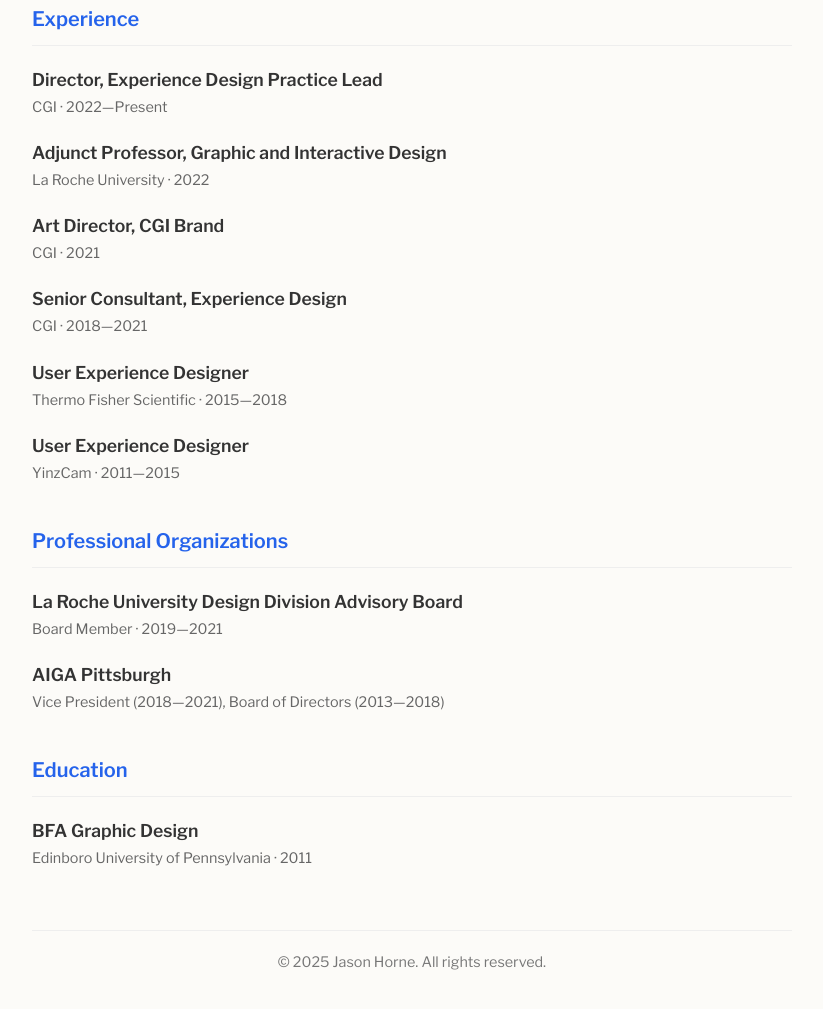
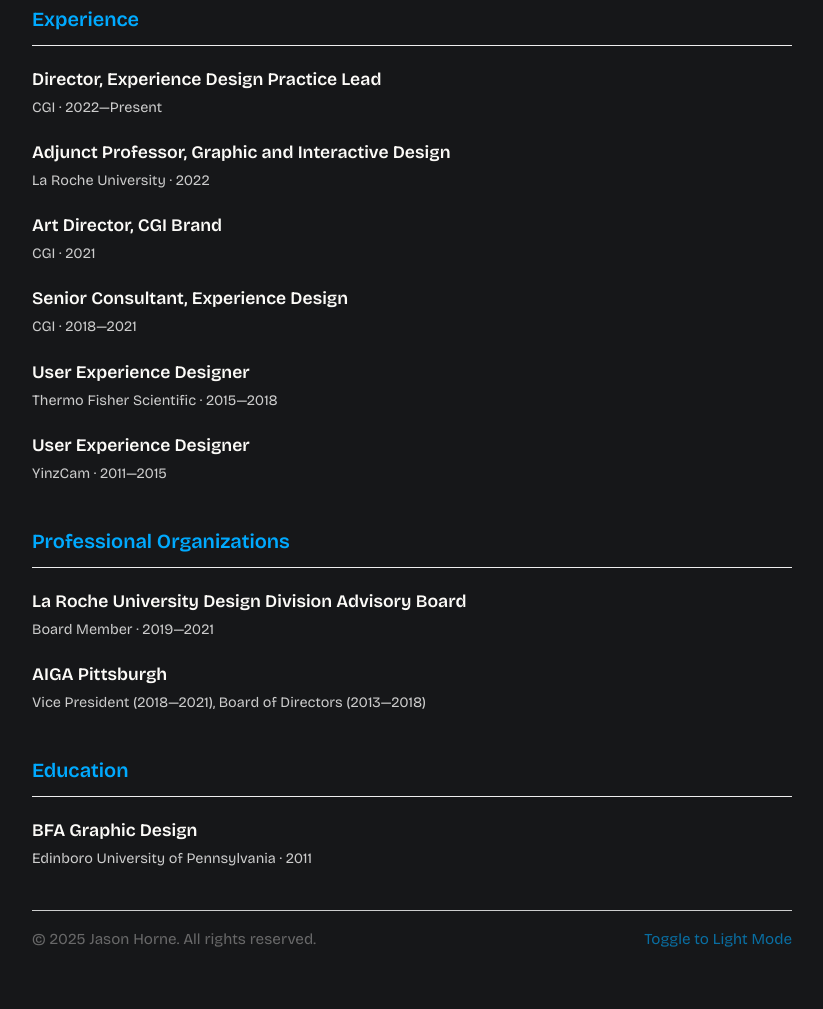
Before and after one commit to jasonrhorne/otis, a plain HTML site: page index.html in a window 1280 px wide. Shown: the part 243-1252 px from the top of the page, without its empty margins (228-1051 px from the left). Drawn offline with nearby package versions, Linux system fonts and the light colour scheme.

Commit message:
Implementing Dark Mode

```diff
--- a/index.html
+++ b/index.html
@@ -9,7 +9,7 @@
     <link rel="stylesheet" href="https://cdnjs.cloudflare.com/ajax/libs/font-awesome/6.0.0-beta3/css/all.min.css">
     <link rel="preconnect" href="https://fonts.googleapis.com">
     <link rel="preconnect" href="https://fonts.gstatic.com" crossorigin>
-    <link href="https://fonts.googleapis.com/css2?family=Libre+Franklin:ital,wght@0,100..900;1,100..900&family=Work+Sans:ital,wght@0,100..900;1,100..900&display=swap" rel="stylesheet">
+    <link href="https://fonts.googleapis.com/css2?family=Bricolage+Grotesque:opsz,wght@12..96,200..800&display=swap" rel="stylesheet">
     <link rel="apple-touch-icon" sizes="180x180" href="/apple-touch-icon.png">
     <link rel="icon" type="image/png" sizes="32x32" href="/favicon-32x32.png">
     <link rel="icon" type="image/png" sizes="16x16" href="/favicon-16x16.png">
@@ -85,13 +85,30 @@
             </section>
         </main>
 
-        <footer>
-            <p>© 2025 Jason Horne. All rights reserved.</p>
-        </footer>
+        <footer class="site-footer">
+  <span>© 2025 Jason Horne. All rights reserved.</span>
+  <a href="#" id="darkModeToggle" class="toggle-link">Toggle Dark Mode</a>
+</footer>
     </div>
     <script src="https://unpkg.com/aos@2.3.1/dist/aos.js"></script>
     <script>
         AOS.init();
     </script>
+    <script>
+      const toggle = document.getElementById('darkModeToggle');
+      function updateToggleText() {
+        const theme = document.documentElement.getAttribute('data-theme');
+        toggle.textContent = theme === 'dark' ? 'Toggle to Light Mode' : 'Toggle to Dark Mode';
+      }
+      toggle.onclick = function(e) {
+        e.preventDefault();
+        const theme = document.documentElement.getAttribute('data-theme');
+        document.documentElement.setAttribute('data-theme', theme === 'dark' ? 'light' : 'dark');
+        updateToggleText();
+      };
+      // Optional: Start in dark mode
+      document.documentElement.setAttribute('data-theme', 'dark');
+      updateToggleText();
+    </script>
 </body>
 </html>
--- a/styles.css
+++ b/styles.css
@@ -6,10 +6,20 @@
 }
 
 body {
-    font-family: 'Libre Franklin', -apple-system, BlinkMacSystemFont, 'Segoe UI', Roboto, Oxygen, Ubuntu, Cantarell, 'Open Sans', 'Helvetica Neue', sans-serif;
+    font-family: 'Bricolage Grotesque', -apple-system, BlinkMacSystemFont, 'Segoe UI', Roboto, Oxygen, Ubuntu, Cantarell, 'Open Sans', 'Helvetica Neue', sans-serif;
     line-height: 1.6;
     color: #333;
     background-color: #FCFBF8;
+    cursor: url('orange-cursor.png') 4 4, auto;
+}
+
+/* Set custom cursor for pointer (e.g., links, buttons) */
+a, button, [role="button"] {
+    cursor: url('orange-cursor-pointer.png') 7 4, pointer;
+  }
+
+a {
+   text-decoration: none;
 }
 
 .container {
@@ -103,6 +113,27 @@ footer {
     color: #777;
 }
 
+.site-footer {
+  display: flex;
+  justify-content: space-between;
+  align-items: center;
+  font-size: 0.95em;
+  opacity: 0.85;
+  margin-top: 2em;
+  padding: 1em 0 0 0;
+  width: 100%;
+}
+
+.site-footer .toggle-link {
+  opacity: 0.7;
+  text-decoration: none;
+  cursor: url('orange-cursor-pointer.png') 7 4, pointer;
+  transition: opacity 0.2s;
+}
+.site-footer .toggle-link:hover {
+  opacity: 1;
+}
+
 /* Responsive styles */
 @media (max-width: 768px) {
     .container {
@@ -139,3 +170,45 @@ footer {
         font-size: 0.85rem;
     }
 }
+
+/* Dark mode styles */
+[data-theme="dark"],
+[data-theme="dark"] html,
+[data-theme="dark"] body {
+  background: #161719 !important;
+  color: #fcfbf8;
+  font-family: 'Bricolage Grotesque', Arial, sans-serif;
+}
+
+[data-theme="dark"] .container {
+  background: #161719;
+  color: #fcfbf8;
+}
+
+[data-theme="dark"] h1,
+[data-theme="dark"] h2,
+[data-theme="dark"] h4 {
+  color: #fcfbf8;
+}
+
+[data-theme="dark"] h3 {
+  color: #00AAFF;
+}
+
+[data-theme="dark"] p {
+    color: #CCCCCC;
+  }
+
+[data-theme="dark"] a {
+  color: #00AAFF;
+  text-decoration: none;
+}
+
+[data-theme="dark"] hr,
+[data-theme="dark"] .divider {
+  border-color: #555555;
+}
+
+[data-theme="dark"] .secondary-text {
+  color: #eeeeee;
+}
```
Also changed, not shown: orange-cursor-pointer.png (added), orange-cursor.png (added).
